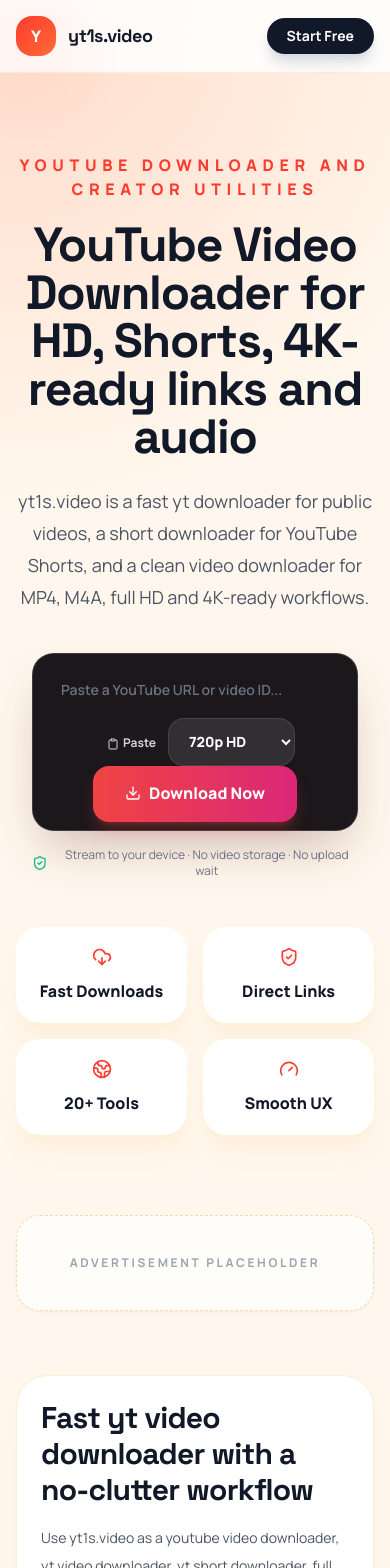
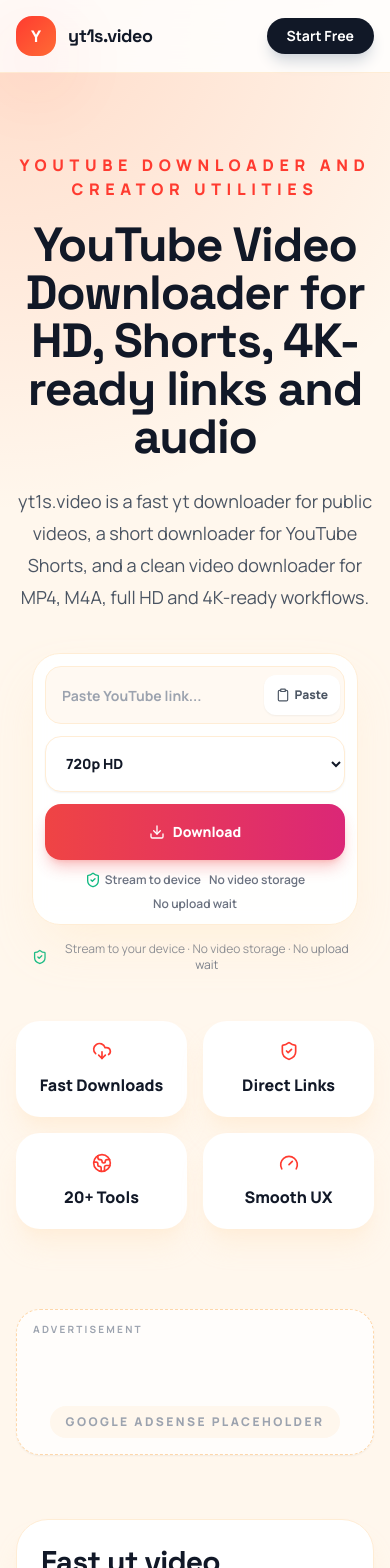
Before and after one commit to nexoracteam/yt1s, a Next.js app: page / in a window 390 px wide. Shown: the top 1568 px of the page. Built offline with nearby package versions, Linux system fonts and the light colour scheme.

Commit message:
Improve mobile downloader layout and SEO utility routes

```diff
--- a/app/[slug]/page.js
+++ b/app/[slug]/page.js
@@ -34,9 +34,10 @@
 
   if (page) {
     return (
-      <main className="mx-auto max-w-4xl px-4 py-20 sm:px-6 lg:px-8">
+      <main className="mx-auto max-w-5xl px-4 py-20 sm:px-6 lg:px-8">
         <JsonLd data={{ "@context": "https://schema.org", "@type": "WebPage", name: page.title, url: absoluteUrl(slug), description: page.description, publisher: { "@type": "Organization", name: "yt1s.video" } }} />
-        <div className="rounded-[2rem] bg-white p-8 shadow-2xl shadow-orange-100/80 dark:bg-zinc-900 dark:shadow-none sm:p-12">
+        <AdSlot label="Advertisement" slot={`${slug}-top-responsive`} className="mb-10 px-0" />
+        <div className="mx-auto max-w-4xl rounded-[2rem] bg-white p-8 shadow-2xl shadow-orange-100/80 dark:bg-zinc-900 dark:shadow-none sm:p-12">
           <p className="font-black uppercase tracking-[0.3em] text-flame">yt1s.video</p>
           <h1 className="mt-4 font-display text-5xl font-black tracking-tight text-ink dark:text-white">{page.title}</h1>
           <p className="mt-6 text-lg leading-8 text-gray-600 dark:text-gray-300">{page.description}</p>
@@ -49,6 +50,7 @@
             ))}
           </div>
         </div>
+        <AdSlot label="Sponsored placement" slot={`${slug}-bottom-responsive`} size="inArticle" className="mt-10 px-0" />
       </main>
     );
   }
@@ -66,10 +68,10 @@
         </div>
         <div className="mt-10"><ToolClient tool={tool} /></div>
       </section>
-      <AdSlot className="pb-4" />
+      <AdSlot slot={`${slug}-top-responsive`} className="pb-4" />
       <HowItWorks />
       <FeatureGrid tool={tool} />
-      <AdSlot label="Advertisement" />
+      <AdSlot label="Advertisement" slot={`${slug}-mid-responsive`} size="inArticle" />
       <ToolDirectory />
       <FAQ />
     </main>
--- a/app/page.js
+++ b/app/page.js
@@ -28,7 +28,7 @@
           ))}
         </div>
       </section>
-      <AdSlot className="pb-4" />
+      <AdSlot slot="home-top-responsive" className="pb-4" />
       <section className="mx-auto max-w-5xl px-4 py-12 sm:px-6 lg:px-8">
         <div className="rounded-[2rem] border border-orange-100 bg-white p-6 shadow-xl shadow-orange-100/70 dark:border-white/10 dark:bg-zinc-900 dark:shadow-none sm:p-8">
           <h2 className="text-3xl font-black tracking-tight text-ink dark:text-white">Fast yt video downloader with a no-clutter workflow</h2>
@@ -39,7 +39,7 @@
       </section>
       <HowItWorks />
       <ToolDirectory />
-      <AdSlot label="Sponsored placement" />
+      <AdSlot label="Sponsored placement" slot="home-mid-responsive" size="inArticle" />
       <Pricing />
       <FAQ />
     </main>
--- a/app/sitemap.js
+++ b/app/sitemap.js
@@ -1,7 +1,8 @@
 import { allToolSlugs, legalPages } from "../lib/tools";
+import { siteUrl } from "../lib/seo";
 
 export default function sitemap() {
-  const base = "https://yt1s.video";
+  const base = siteUrl;
   return [
     { url: base, lastModified: new Date(), changeFrequency: "daily", priority: 1 },
     ...allToolSlugs().map((slug) => ({
--- a/components/AdSlot.js
+++ b/components/AdSlot.js
@@ -1,8 +1,25 @@
-export default function AdSlot({ label = "Advertisement", className = "" }) {
+const sizes = {
+  banner: "min-h-[96px] sm:min-h-[120px]",
+  inArticle: "min-h-[160px] sm:min-h-[220px]",
+  rectangle: "min-h-[250px]"
+};
+
+export default function AdSlot({ label = "Advertisement", slot = "pending-slot", size = "banner", className = "" }) {
   return (
     <aside className={`mx-auto max-w-5xl px-4 sm:px-6 lg:px-8 ${className}`} aria-label={label}>
-      <div className="grid min-h-24 place-items-center rounded-[1.5rem] border border-dashed border-orange-200 bg-white/70 p-4 text-center text-xs font-bold uppercase tracking-[0.22em] text-gray-400 shadow-sm dark:border-white/10 dark:bg-white/[0.03] dark:text-gray-500">
-        {label} placeholder
+      <div className={`relative grid place-items-center overflow-hidden rounded-[1.5rem] border border-dashed border-orange-200 bg-white/75 p-4 text-center shadow-sm dark:border-white/10 dark:bg-white/[0.03] ${sizes[size] || sizes.banner}`}>
+        <span className="pointer-events-none absolute left-4 top-3 text-[10px] font-bold uppercase tracking-[0.22em] text-gray-400 dark:text-gray-500">{label}</span>
+        <ins
+          className="adsbygoogle block min-h-20 w-full"
+          style={{ display: "block" }}
+          data-ad-client={process.env.NEXT_PUBLIC_ADSENSE_CLIENT || ""}
+          data-ad-slot={slot}
+          data-ad-format="auto"
+          data-full-width-responsive="true"
+        />
+        <div className="pointer-events-none rounded-full bg-orange-50 px-4 py-2 text-xs font-black uppercase tracking-[0.2em] text-gray-400 dark:bg-white/5 dark:text-gray-500">
+          Google AdSense placeholder
+        </div>
       </div>
     </aside>
   );
--- a/components/ToolClient.js
+++ b/components/ToolClient.js
@@ -326,27 +326,44 @@
   }
 
   const isDownload = tool.mode === "download";
+  const inputPlaceholder = isDownload ? "Paste YouTube link..." : tool.placeholder;
 
   return (
     <section className={isDownload ? "mx-auto max-w-5xl px-4 sm:px-6 lg:px-8" : "mx-auto max-w-4xl px-4 sm:px-6 lg:px-8"}>
-      <form onSubmit={submit} className={isDownload ? "mx-auto rounded-[1.35rem] border border-white/15 bg-[#1c171b] p-2 shadow-2xl shadow-red-950/25 sm:flex sm:max-w-4xl" : "rounded-[2rem] border border-orange-100 bg-white p-3 shadow-2xl shadow-orange-100/80 dark:border-white/10 dark:bg-zinc-900 dark:shadow-none sm:flex"}>
-        <input aria-label="YouTube video link" disabled={loading} value={input} onChange={(event) => setInput(event.target.value)} placeholder={tool.placeholder} className={isDownload ? "min-h-14 w-full min-w-0 flex-1 rounded-2xl bg-transparent px-5 text-sm font-semibold text-white outline-none placeholder:text-gray-500" : "min-h-14 flex-1 rounded-3xl bg-transparent px-5 text-ink outline-none placeholder:text-gray-400 dark:text-white"} required />
-        {isDownload && <button type="button" disabled={loading} onClick={async () => { try { setInput(await navigator.clipboard.readText()); } catch { setError("Please paste the link into the input field."); } }} className="px-3 text-xs font-bold text-gray-300"><Clipboard className="mr-1 inline h-3 w-3" />Paste</button>}
-        {input && isDownload && <button type="button" aria-label="Clear link" disabled={loading} onClick={() => { setInput(""); setDownloadResult(null); setJob(null); setError(""); setResumeId(""); }} className="px-2 text-gray-400 hover:text-white"><X className="h-4 w-4" /></button>}
-        {isDownload && (
-          <select aria-label="Download quality" disabled={loading} value={quality} onChange={(event) => setQuality(event.target.value)} className="min-h-12 rounded-2xl border border-white/10 bg-white/10 px-4 text-sm font-black text-white outline-none sm:mx-2">
-            <option className="bg-zinc-900" value="360p">360p</option>
-            <option className="bg-zinc-900" value="480p">480p</option>
-            <option className="bg-zinc-900" value="720p">720p HD</option>
-            <option className="bg-zinc-900" value="1080p">1080p</option>
-            <option className="bg-zinc-900" value="audio">Audio M4A</option>
-          </select>
-        )}
-        {tool.mode === "timestamp" && <input value={time} onChange={(event) => setTime(event.target.value)} placeholder="Time, e.g. 1:23" className="min-h-14 rounded-3xl bg-transparent px-5 text-ink outline-none placeholder:text-gray-400 dark:text-white sm:w-44" required />}
-        <button disabled={loading} className={isDownload ? "min-h-14 rounded-2xl bg-gradient-to-r from-red-500 to-pink-600 px-8 font-black text-white shadow-lg shadow-red-500/30 transition hover:scale-[1.02] disabled:opacity-70" : "min-h-14 rounded-3xl bg-gradient-to-r from-flame to-ember px-8 font-black text-white shadow-glow transition hover:scale-[1.02] disabled:opacity-60"}>
-          {loading ? <span className="inline-flex items-center gap-2"><Loader2 className="h-4 w-4 animate-spin" />Processing...</span> : <span className="inline-flex items-center gap-2">{isDownload ? <Download className="h-4 w-4" /> : <Sparkles className="h-4 w-4" />}{isDownload ? "Download Now" : tool.action}</span>}
-        </button>
-      </form>
+      {isDownload ? (
+        <form onSubmit={submit} className="mx-auto max-w-4xl rounded-[1.75rem] border border-orange-100 bg-white/95 p-3 shadow-2xl shadow-orange-100/80 backdrop-blur dark:border-white/10 dark:bg-[#121017] dark:shadow-red-950/20 sm:p-4">
+          <div className="grid gap-3 lg:grid-cols-[minmax(0,1fr)_150px_180px]">
+            <div className="flex min-h-14 min-w-0 items-center overflow-hidden rounded-2xl border border-orange-100 bg-orange-50/70 focus-within:border-red-300 focus-within:ring-4 focus-within:ring-red-500/10 dark:border-white/10 dark:bg-black/25">
+              <input aria-label="YouTube video link" disabled={loading} value={input} onChange={(event) => setInput(event.target.value)} placeholder={inputPlaceholder} className="h-14 min-w-0 flex-1 bg-transparent px-4 text-sm font-bold text-ink outline-none placeholder:text-gray-400 dark:text-white dark:placeholder:text-gray-500 sm:text-base" required />
+              <button type="button" disabled={loading} onClick={async () => { try { setInput(await navigator.clipboard.readText()); } catch { setError("Please paste the link into the input field."); } }} className="mr-1 inline-flex h-10 shrink-0 items-center gap-1 rounded-xl bg-white px-3 text-xs font-black text-gray-600 shadow-sm hover:text-red-500 disabled:opacity-50 dark:bg-white/10 dark:text-gray-200"><Clipboard className="h-3.5 w-3.5" />Paste</button>
+              {input && <button type="button" aria-label="Clear link" disabled={loading} onClick={() => { setInput(""); setDownloadResult(null); setJob(null); setError(""); setResumeId(""); }} className="mr-2 grid h-10 w-10 shrink-0 place-items-center rounded-xl text-gray-400 hover:bg-white hover:text-red-500 disabled:opacity-50 dark:hover:bg-white/10"><X className="h-4 w-4" /></button>}
+            </div>
+            <select aria-label="Download quality" disabled={loading} value={quality} onChange={(event) => setQuality(event.target.value)} className="h-14 w-full rounded-2xl border border-orange-100 bg-white px-4 text-sm font-black text-ink shadow-sm outline-none focus:border-red-300 focus:ring-4 focus:ring-red-500/10 disabled:opacity-60 dark:border-white/10 dark:bg-white/10 dark:text-white">
+              <option className="bg-white text-ink dark:bg-zinc-900 dark:text-white" value="360p">360p MP4</option>
+              <option className="bg-white text-ink dark:bg-zinc-900 dark:text-white" value="480p">480p MP4</option>
+              <option className="bg-white text-ink dark:bg-zinc-900 dark:text-white" value="720p">720p HD</option>
+              <option className="bg-white text-ink dark:bg-zinc-900 dark:text-white" value="1080p">1080p FHD</option>
+              <option className="bg-white text-ink dark:bg-zinc-900 dark:text-white" value="audio">Audio M4A</option>
+            </select>
+            <button type="submit" disabled={loading} className="inline-flex h-14 w-full items-center justify-center gap-2 rounded-2xl bg-gradient-to-r from-red-500 to-pink-600 px-5 text-sm font-black text-white shadow-lg shadow-red-500/30 hover:-translate-y-0.5 disabled:translate-y-0 disabled:opacity-70 sm:text-base">
+              {loading ? <><Loader2 className="h-4 w-4 animate-spin" />Preparing...</> : <><Download className="h-4 w-4" />Download</>}
+            </button>
+          </div>
+          <div className="mt-3 flex flex-wrap items-center justify-center gap-2 text-xs font-semibold text-gray-500 dark:text-gray-400 sm:justify-between">
+            <span className="inline-flex items-center gap-1"><ShieldCheck className="h-4 w-4 text-emerald-500" />Stream to device</span>
+            <span>No video storage</span>
+            <span>No upload wait</span>
+          </div>
+        </form>
+      ) : (
+        <form onSubmit={submit} className="rounded-[2rem] border border-orange-100 bg-white p-3 shadow-2xl shadow-orange-100/80 dark:border-white/10 dark:bg-zinc-900 dark:shadow-none sm:flex">
+          <input aria-label="Tool input" disabled={loading} value={input} onChange={(event) => setInput(event.target.value)} placeholder={inputPlaceholder} className="min-h-14 flex-1 rounded-3xl bg-transparent px-5 text-ink outline-none placeholder:text-gray-400 dark:text-white" required />
+          {tool.mode === "timestamp" && <input value={time} onChange={(event) => setTime(event.target.value)} placeholder="Time, e.g. 1:23" className="min-h-14 rounded-3xl bg-transparent px-5 text-ink outline-none placeholder:text-gray-400 dark:text-white sm:w-44" required />}
+          <button type="submit" disabled={loading} className="min-h-14 rounded-3xl bg-gradient-to-r from-flame to-ember px-8 font-black text-white shadow-glow transition hover:scale-[1.02] disabled:opacity-60">
+            {loading ? <span className="inline-flex items-center gap-2"><Loader2 className="h-4 w-4 animate-spin" />Working...</span> : <span className="inline-flex items-center gap-2"><Sparkles className="h-4 w-4" />{tool.action}</span>}
+          </button>
+        </form>
+      )}
       <p className={isDownload ? "mt-4 flex items-center justify-center gap-2 text-center text-xs text-gray-500 dark:text-gray-400" : "mt-3 text-center text-xs font-bold uppercase tracking-[0.24em] text-gray-500 dark:text-gray-400"}>{isDownload && <ShieldCheck className="h-4 w-4 text-emerald-500" />}{isDownload ? "Stream to your device · No video storage · No upload wait" : "Fast preview · Simple creator tools"}</p>
       {job && isDownload && <div role="status" aria-live="polite" className="mx-auto mt-6 max-w-4xl rounded-2xl border border-gray-200 bg-gray-50 p-4 text-sm font-semibold text-gray-700 dark:border-white/10 dark:bg-white/[0.04] dark:text-gray-200"><span className="inline-flex items-center gap-2">{job.status === "completed" ? <CheckCircle2 className="h-4 w-4 text-emerald-500" /> : job.status === "failed" || error ? <AlertCircle className="h-4 w-4 text-amber-500" /> : <Loader2 className="h-4 w-4 animate-spin text-red-400" />}{error ? "Download paused. You can retry below." : statusLabels[job.status] || "Checking your download…"}</span>{job.status === "downloading" && Number.isFinite(job.progress) && <div className="mt-3"><progress aria-label="Download progress" value={job.progress} max="100" className="h-2 w-full accent-red-500" /><span>{job.progress}%</span></div>}</div>}
       {error && <div role="alert" className="mt-8 rounded-3xl border border-amber-200 bg-amber-50 p-5 text-amber-900"><p>{error}</p>{isDownload && <button type="button" disabled={loading} onClick={resumeId ? () => download(resumeId) : submit} className="mt-3 inline-flex items-center gap-2 rounded-xl bg-red-600 px-4 py-2 text-sm font-bold text-white disabled:opacity-50"><RotateCcw className="h-4 w-4" />{resumeId ? "Check download status" : "Try again"}</button>}</div>}
```
Also changed, not shown: app/llms.txt/route.js (added, +27 -0 lines), app/robots.js (+9 -5 lines), next.config.mjs (+16 -0 lines), app/.well-known/security.txt/route.js (added).
